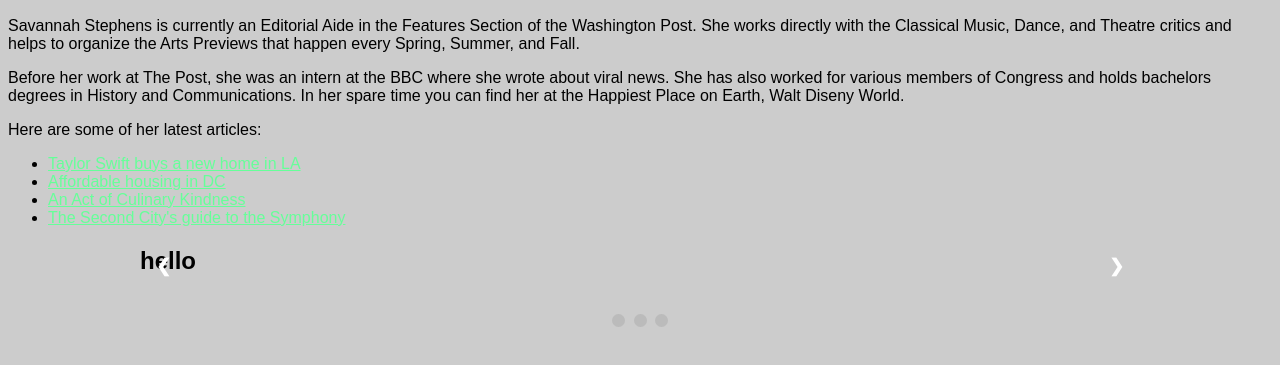
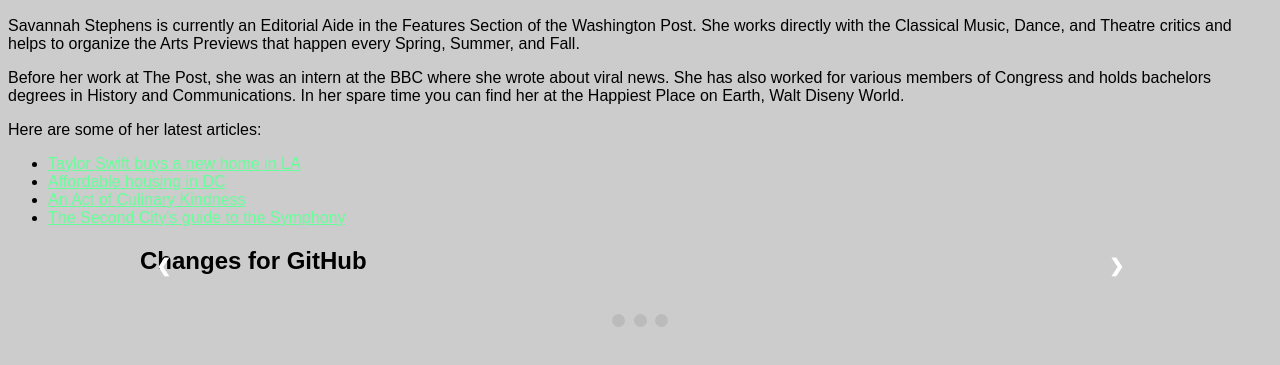
Before and after one commit to savvylee11/Stephens_Slideshow, a plain HTML site: page index.html in a window 1280 px wide. Shown: the part 111-476 px from the top of the page. Drawn offline with nearby package versions, Linux system fonts and the light colour scheme; a script that the page names is missing.

Commit message:
t git changes to learn what the hell I'm doing

```diff
--- a/index.html
+++ b/index.html
@@ -41,7 +41,7 @@
     <div class="text">Caption Two</div>
   </div>
 
-  <h2> hello </h2>
+  <h2> Changes for GitHub </h2>
 
   <div class="mySlides fade">
     <div class="numbertext">3 / 3</div>
```
